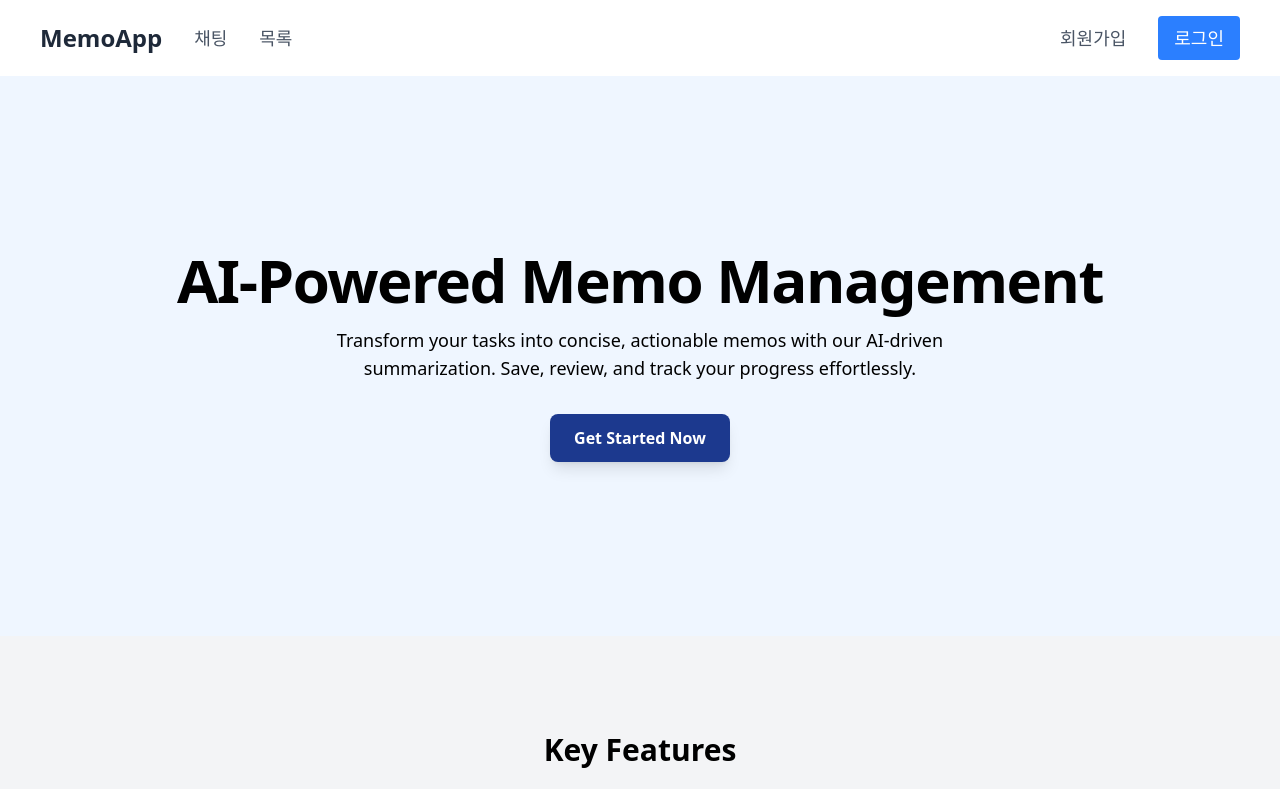
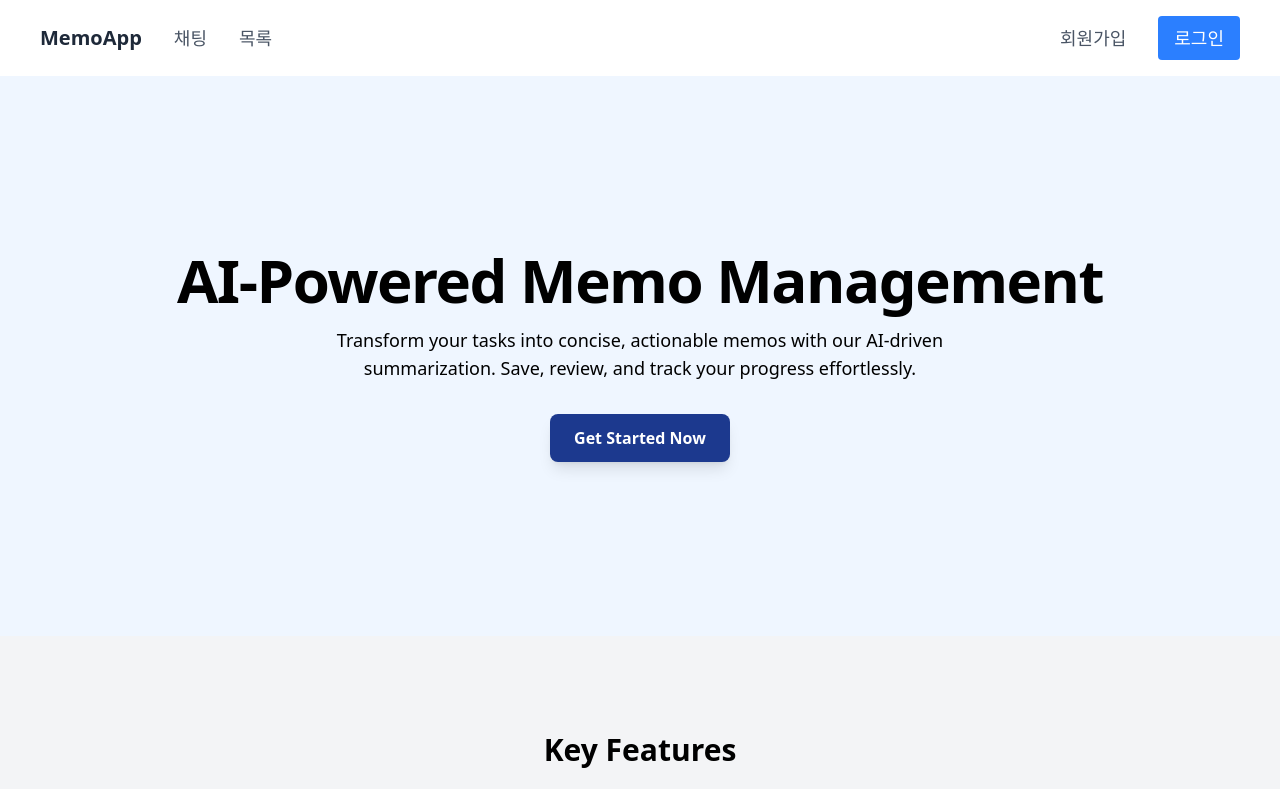
Before and after one commit to fhdl1221/learning, a React (Vite) app in the folder react/memo-web-app/: page / in a window 1280 px wide. Shown: the top 789 px of the page. Built offline with nearby package versions, Linux system fonts and the light colour scheme; no server answers.

Commit message:
홈페이지 디자인 수정

```diff
--- a/react/memo-web-app/src/layouts/RootLayout.jsx
+++ b/react/memo-web-app/src/layouts/RootLayout.jsx
@@ -17,7 +17,7 @@
       <header className="bg-white shadow-sm">
         <nav className="w-full px-10 py-4 flex justify-between items-center">
           <div className="flex items-center space-x-8">
-            <Link to="/" className="text-2xl font-bold text-gray-800">
+            <Link to="/" className="text-xl font-bold text-gray-800">
               MemoApp
             </Link>
             <Link
```
